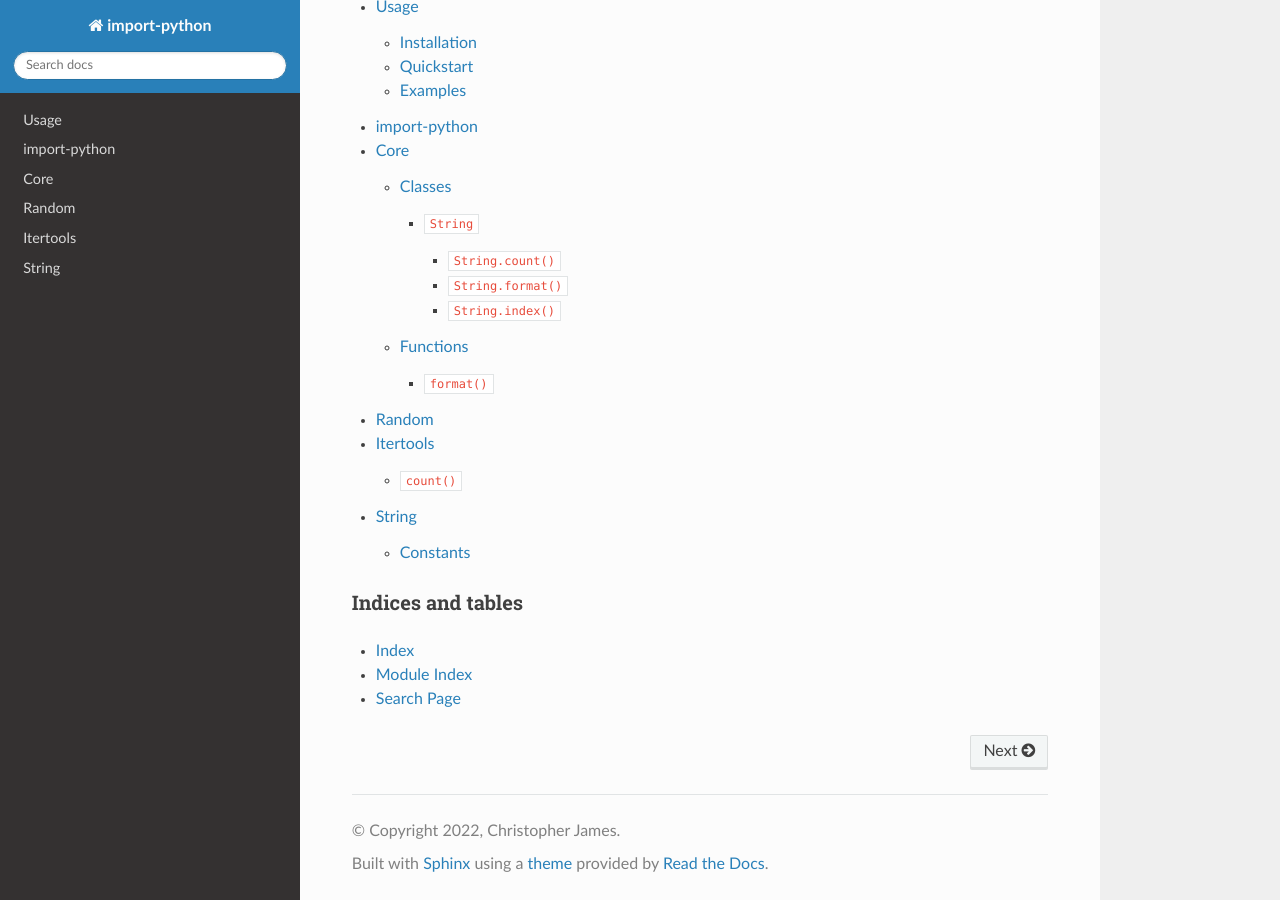
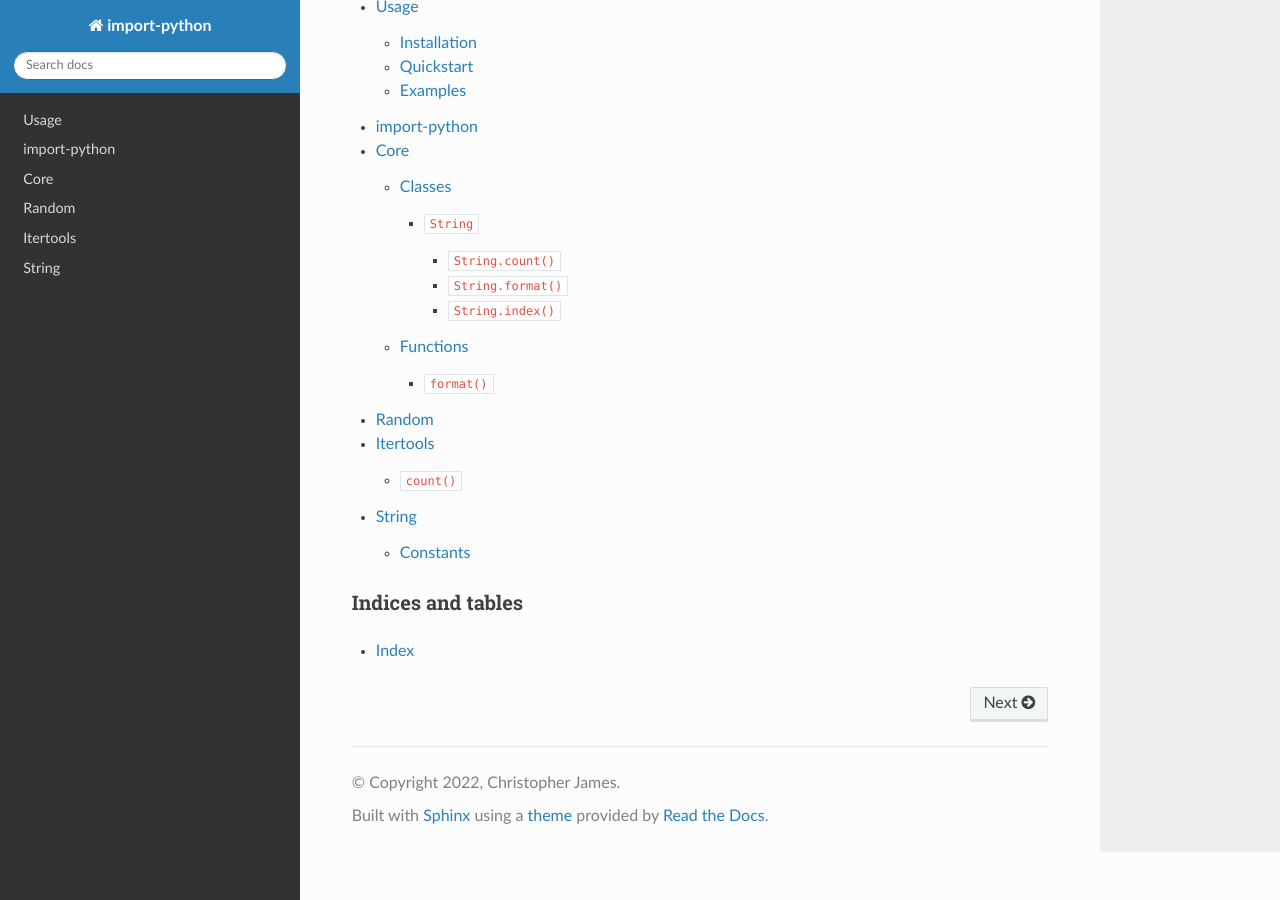
Before and after one commit to Mindful-Developer/import-python, a Sphinx documentation site: the page built from docs/index.rst, in a window 1280 px wide and 900 px high, scrolled down 569 px. Built offline with Sphinx 7.4.7 and the Read the Docs theme 2.0.0, drawn with Linux system fonts in a browser that asks for light colours.

Commit message:
fixed docs

```diff
--- a/docs/index.rst
+++ b/docs/index.rst
@@ -35,5 +35,3 @@ Indices and tables
 ==================
 
 * :ref:`genindex`
-* :ref:`modindex`
-* :ref:`search`
--- a/package.json
+++ b/package.json
@@ -1,6 +1,6 @@
 {
   "name": "import-python",
-  "version": "2.2.0",
+  "version": "2.2.1",
   "description": "Python built-in functions and classes in JavaScript with no dependencies",
   "main": "import-python.js",
   "scripts": {
```
